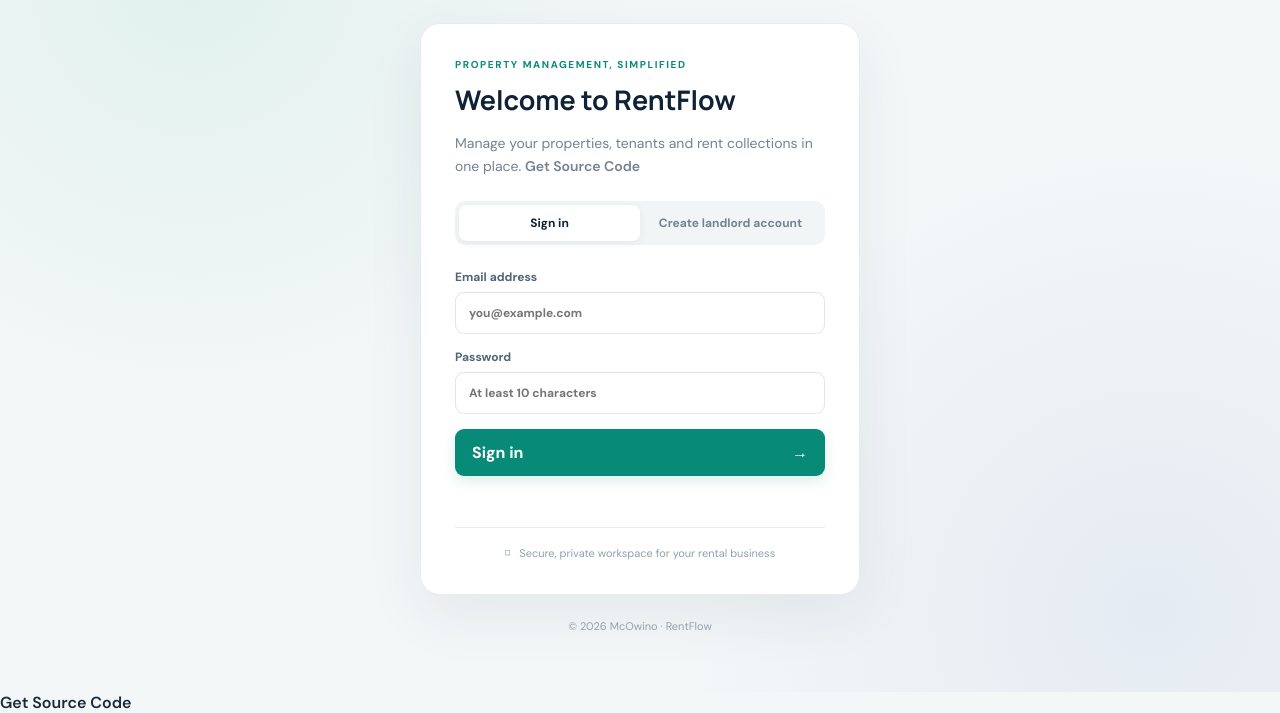
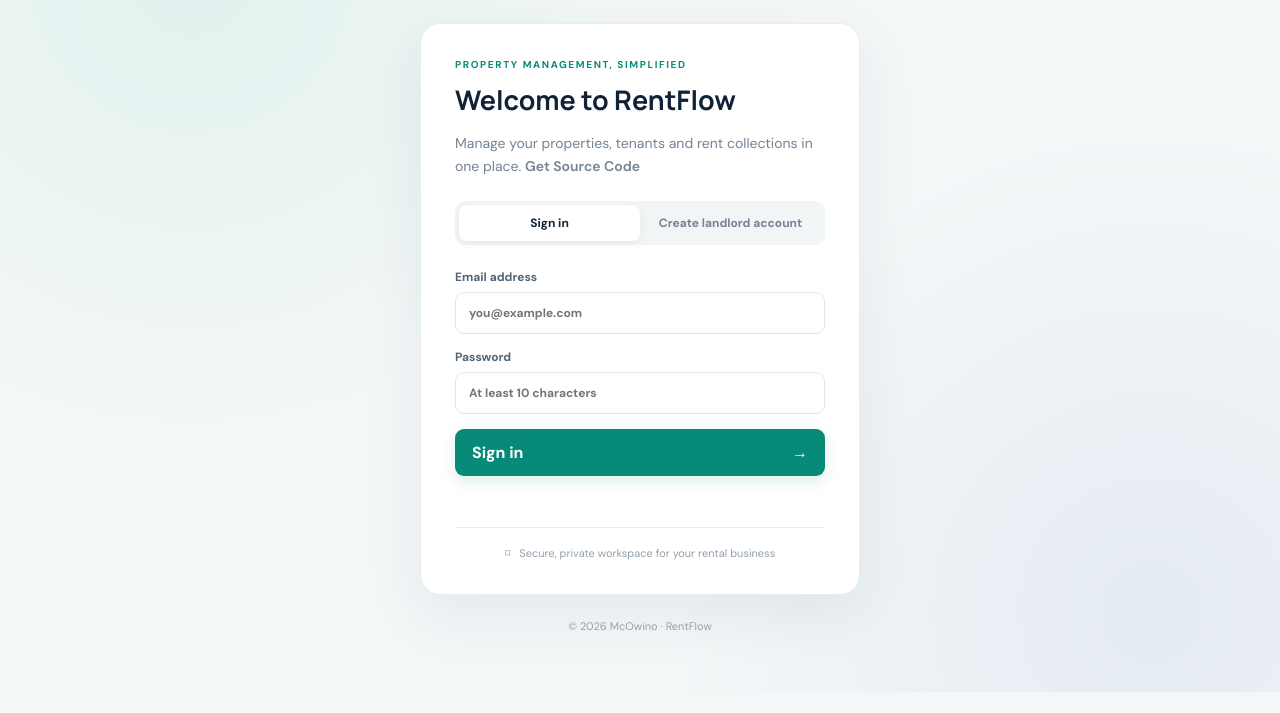
Before and after one commit to 22techiq/RentFlow, a plain HTML site: page frontend/index.html in a window 1280 px wide. Shown: the part 108-821 px from the top of the page. After the commit the page ends 800 px from the top, so only its background shows below. Drawn offline with Linux system fonts and the light colour scheme.

Commit message:
Comment out purchase link in RentFlow modal
Commented out the 'Get Source Code' link in the RentFlow modal.

```diff
--- a/frontend/index.html
+++ b/frontend/index.html
@@ -26,7 +26,7 @@
 
 
 <!-- RentFlow Source Purchase Modal | corrected iframe bridge -->
-<a href="#" id="rentflowPurchaseLink" class="rf-purchase-link">Get Source Code</a>
+<!--<a href="#" id="rentflowPurchaseLink" class="rf-purchase-link">Get Source Code</a>-->
 <div class="rf-modal" id="rfPurchaseModal" aria-hidden="true">
   <div class="rf-modal-backdrop" data-rf-close></div>
   <section class="rf-modal-card" role="dialog" aria-modal="true" aria-labelledby="rfTitle">
```
